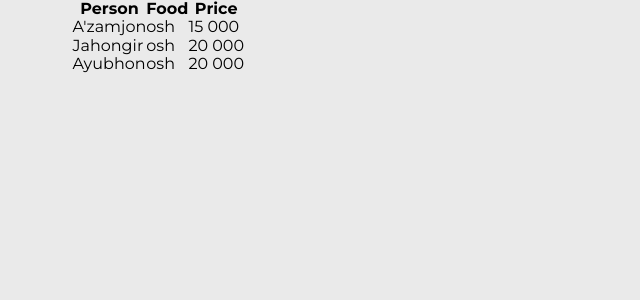
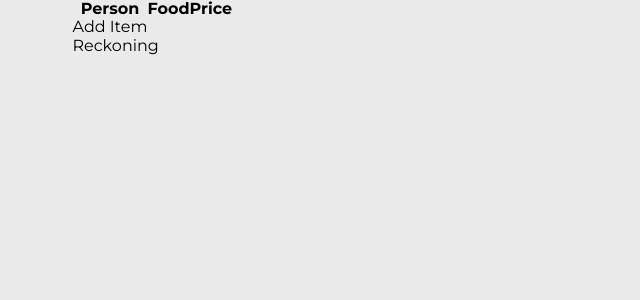
Before and after one commit to Azamjon62/calFood, a React (Vite) app: page / in a window 1280 px wide. Shown: the top 300 px of the page, without its empty margins (0-640 px from the left). Built offline with nearby package versions, Linux system fonts and the light colour scheme.

Commit message:
adding modal function

```diff
--- a/src/Components/Main/Main.jsx
+++ b/src/Components/Main/Main.jsx
@@ -1,34 +1,122 @@
+import { useState } from "react";
+
 function Main() {
+    const [modal, setModal] = useState(true);
+    const [array, setArray] = useState([]);
+    const [newPerson, setNewPerson] = useState('');
+    const [newFood, setNewFood] = useState('');
+    const [newPrice, setNewPrice] = useState('');
+    const [whoPaid, setWhoPaid] = useState('');
+    const [allPrice, setAllPrice] = useState('');
+
+    const formatPrice = (price) => {
+        return new Intl.NumberFormat('uz-UZ', {
+          style: 'currency',
+          currency: 'UZS',
+          minimumFractionDigits: 2,
+        }).format(price);
+    };
+
+
+    const addItem = () => {
+        if (newPerson.trim() !== '') {
+            setArray([...array, { id: Date.now(), name: newPerson, food: newFood, price: formatPrice(newPrice), whoPaidAll: whoPaid, allPrice:  formatPrice(allPrice) }]);
+            setNewPerson('');
+            setNewFood('');
+            setNewPrice('');
+            setWhoPaid('');
+            setAllPrice('');
+            setModal(true);
+        }
+    };
+    // const removeTask = (taskId) => {
+    //   setArray(name.filter(task => task.id !== taskId));
+    // };
+
+    console.log(array);
+
   return (
     <div>
-        <div className="container">
-            <table className=" border-black border-[1px]">
-                <thead className="border-black border-[1px]" >
-                <tr className="">
+        <div className="container h-[200vh] relative">
+            <table>
+                <thead>
+                    <tr >
                         <th className=" w-[320px] border-black border-[1px]" >Person</th>
                         <th className=" w-[200px] mr-[10px] border-black border-[1px]" >Food</th>
                         <th className="w-[20%] border-black border-[1px]" >Price</th>
                     </tr>
                 </thead>
-                <tbody className="border-black border-[1px]" >
-                    <tr className="border-black border-[1px]" >
-                        <td className="border-black border-[1px]">A'zamjon</td>
-                        <td className="border-black border-[1px]">osh</td>
-                        <td className="border-black border-[1px]">15 000</td>
+                <tbody >
+                    {array.map(item => (
+                        <tr key={item.id}>
+                            <td className="border-black border-[1px]">
+                            {item.name}
+                            </td>
+                            <td className="border-black border-[1px]">{item.food}</td>
+                            <td className="border-black border-[1px]">{item.price} so&rsquo;m</td>
                         </tr>
-                    <tr className="border-black border-[1px]" >
-                        <td className="border-black border-[1px]">Jahongir</td>
-                        <td className="border-black border-[1px]">osh</td>
-                        <td className="border-black border-[1px]">20 000</td>
+                    ))}
+
+
+                    {
+                        array.map(item => (
+                            <tr key={item.id} className="flex gap-[100px]  mt-7 mb-7" >
+                                <td className="border-[1px] border-black" >{item.whoPaidAll}</td>
+                                <td className="border-[1px] border-black"  >{item.allPrice}</td>
                             </tr>
-                    <tr className="border-black border-[1px]" >
-                        <td className="border-black border-[1px]">Ayubhon</td>
-                        <td className="border-black border-[1px]">osh</td>
-                        <td className="border-black border-[1px]">20 000</td>
-                    </tr>
+                        ))
+                    }
                 </tbody>
+                <button className="bg-black text-white p-[10px] rounded m-[10px]" onClick={() => { modal ? setModal(false) : setModal(true)}} >{modal ? 'Add Item' : 'Close Modal'}</button>
             </table>
+
+            <div className="m-[50px]" >
+                <button className=" bg-black text-white p-[10px] rounded" >Reckoning</button>
             </div>
+        </div>
+        <div className=" bg-slate-500 w-[30%] h-[100vh] fixed top-0 right-0" style={{
+            display: `${modal ? 'none' : 'block'}`
+        }}>
+            <div className="flex gap-4 flex-wrap flex-col p-4" >
+                <input
+                    type="text"
+                    placeholder="Person"
+                    value={newPerson}
+                    onChange={(e) => setNewPerson(e.target.value)}
+                />
+                <input
+                    type="text"
+                    placeholder="Food"
+                    value={newFood}
+                    onChange={(e) => setNewFood(e.target.value)}
+                />
+                <input
+                    type="number"
+                    placeholder="Price"
+                    value={newPrice}
+                    onChange={(e) => setNewPrice(e.target.value)}
+                />
+                {/* <button className="border-[1px] bg-white" onClick={addItem}>Add Item</button> */}
+            </div>
+            <br />
+            <div className="flex gap-4 p-4 flex-wrap flex-col" >
+                <input
+                    type="text"
+                    placeholder="Who paid"
+                    value={whoPaid}
+                    onChange={(e) => setWhoPaid(e.target.value)}
+                />
+                <input
+                    type="number"
+                    placeholder="All price"
+                    value={allPrice}
+                    onChange={(e) => setAllPrice(e.target.value)}
+                />
+                <button className="border-[1px] bg-white" onClick={addItem} >Add</button>
+            </div>
+
+        </div>
+
     </div>
   );
 }
```
Lines whose indentation alone changed are shown as unchanged.
